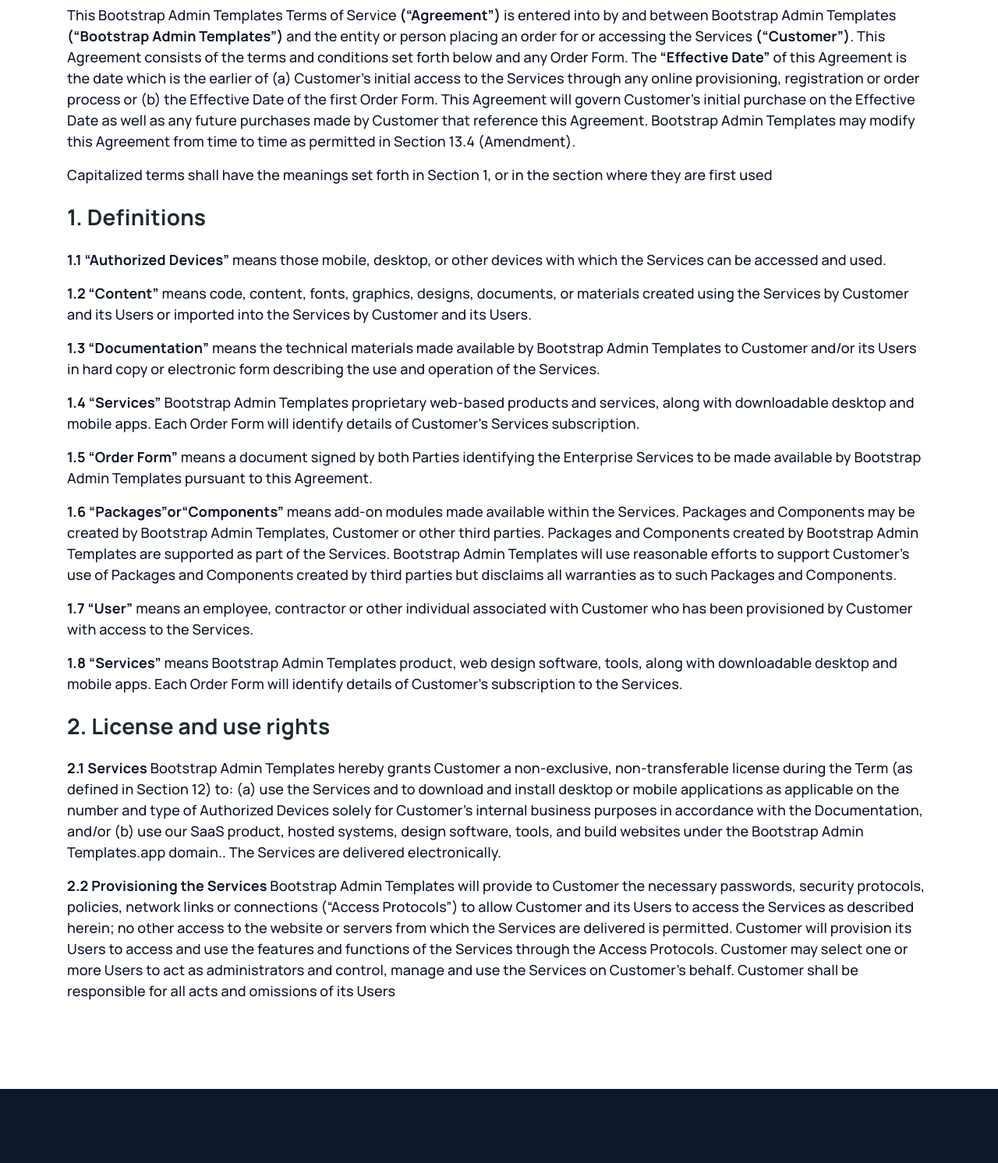
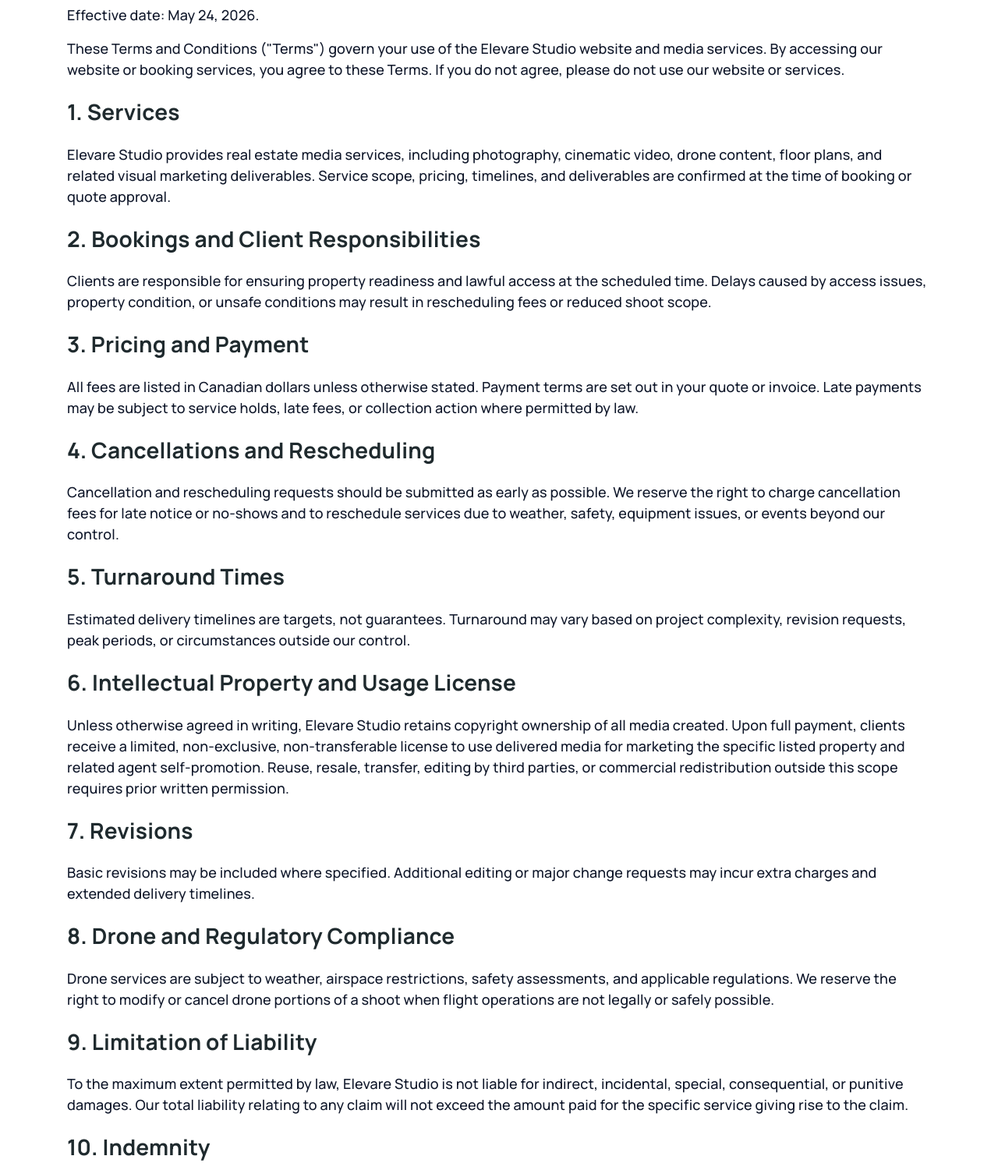
Before and after one commit to alokjain8496-del/elevare, a plain HTML site: page html/terms-and-conditions.html in a window 1280 px wide. Shown: the part 740-2232 px from the top of the page at 78% size. Drawn offline with Linux system fonts and the light colour scheme.

Commit message:
Rewrite privacy policy and terms content for Elevare website

```diff
--- a/html/terms-and-conditions.html
+++ b/html/terms-and-conditions.html
@@ -131,73 +131,50 @@
     <!--  Terms & Conditions Section -->
     <section class="terms-conditions py-5 py-lg-11">
       <div class="container">
-        <p class="fs-5 text-dark fw-medium">This Bootstrap Admin Templates Terms of Service <span
-            class="fw-bold">(“Agreement”)</span> is entered into by
-          and between Bootstrap Admin Templates <span class="fw-bold">(“Bootstrap Admin Templates”)</span> and the
-          entity or person placing an order for or
-          accessing the Services <span class="fw-bold">(“Customer”)</span>. This Agreement consists of the terms and
-          conditions set forth below and
-          any Order Form. The <span class="fw-bold">“Effective Date”</span> of this Agreement is the date which is the
-          earlier of (a) Customer’s
-          initial access to the Services through any online provisioning, registration or order process or (b) the
-          Effective Date of the first Order Form. This Agreement will govern Customer’s initial purchase on the
-          Effective Date as well as any future purchases made by Customer that reference this Agreement.
-          Bootstrap Admin Templates may modify this Agreement from time to time as permitted in Section 13.4
-          (Amendment).
-        </p>
-        <p class="fs-5 text-dark fw-medium">Capitalized terms shall have the meanings set forth in Section 1, or in the
-          section where they are first used
-        </p>
-        <h4 class="my-4">1. Definitions</h4>
-        <p class="fs-5 text-dark fw-medium"><span class="fw-bold">1.1 “Authorized Devices”</span> means those mobile,
-          desktop, or other devices with which the Services can be accessed and used.</p>
-        <p class="fs-5 text-dark fw-medium"><span class="fw-bold">1.2 “Content”</span> means code, content, fonts,
-          graphics, designs, documents, or materials created using the Services by Customer and its Users or imported
-          into the Services by Customer and its Users.</p>
-        <p class="fs-5 text-dark fw-medium"><span class="fw-bold">1.3 “Documentation”</span> means the technical
-          materials made available by Bootstrap Admin Templates to Customer and/or its Users in hard copy or electronic
-          form
-          describing the use and operation of the Services.</p>
-        <p class="fs-5 text-dark fw-medium"><span class="fw-bold">1.4 “Services”</span> Bootstrap Admin Templates
-          proprietary
-          web-based products and services, along with downloadable desktop and mobile apps. Each Order Form will
-          identify details of Customer’s Services subscription.</p>
-        <p class="fs-5 text-dark fw-medium"><span class="fw-bold">1.5 “Order Form”</span> means a document signed by
-          both Parties identifying the Enterprise Services to be made available by Bootstrap Admin Templates pursuant to
-          this
-          Agreement.</p>
-        <p class="fs-5 text-dark fw-medium"><span class="fw-bold">1.6 “Packages”or“Components”</span> means add-on
-          modules made available within the Services. Packages and Components may be created by Bootstrap Admin
-          Templates,
-          Customer or other third parties. Packages and Components created by Bootstrap Admin Templates are supported as
-          part
-          of the Services. Bootstrap Admin Templates will use reasonable efforts to support Customer’s use of Packages
-          and
-          Components created by third parties but disclaims all warranties as to such Packages and Components.</p>
-        <p class="fs-5 text-dark fw-medium"><span class="fw-bold">1.7 “User”</span> means an employee, contractor or
-          other individual associated with Customer who has been provisioned by Customer with access to the Services.
-        </p>
-        <p class="fs-5 text-dark fw-medium"><span class="fw-bold">1.8 “Services”</span> means Bootstrap Admin Templates
-          product, web design software, tools, along with downloadable desktop and mobile apps. Each Order Form will
-          identify details of Customer’s subscription to the Services.</p>
+        <p class="fs-5 text-dark fw-medium">Effective date: May 24, 2026.</p>
+        <p class="fs-5 text-dark fw-medium">These Terms and Conditions ("Terms") govern your use of the Elevare Studio website and media services. By accessing our website or booking services, you agree to these Terms. If you do not agree, please do not use our website or services.</p>
 
+        <h4 class="my-4">1. Services</h4>
+        <p class="fs-5 text-dark fw-medium">Elevare Studio provides real estate media services, including photography, cinematic video, drone content, floor plans, and related visual marketing deliverables. Service scope, pricing, timelines, and deliverables are confirmed at the time of booking or quote approval.</p>
 
-        <h4 class="my-4">2. License and use rights</h4>
-        <p class="fs-5 text-dark fw-medium"><span class="fw-bold">2.1 Services </span> Bootstrap Admin Templates hereby
-          grants
-          Customer a non-exclusive, non-transferable license during the Term (as defined in Section 12) to: (a) use the
-          Services and to download and install desktop or mobile applications as applicable on the number and type of
-          Authorized Devices solely for Customer’s internal business purposes in accordance with the Documentation,
-          and/or (b) use our SaaS product, hosted systems, design software, tools, and build websites under the
-          Bootstrap Admin Templates.app domain.. The Services are delivered electronically.</p>
-        <p class="fs-5 text-dark fw-medium"><span class="fw-bold">2.2 Provisioning the Services</span>
-          Bootstrap Admin Templates will provide to Customer the necessary passwords, security protocols, policies,
-          network
-          links or connections (“Access Protocols”) to allow Customer and its Users to access the Services as described
-          herein; no other access to the website or servers from which the Services are delivered is permitted. Customer
-          will provision its Users to access and use the features and functions of the Services through the Access
-          Protocols. Customer may select one or more Users to act as administrators and control, manage and use the
-          Services on Customer’s behalf. Customer shall be responsible for all acts and omissions of its Users</p>
+        <h4 class="my-4">2. Bookings and Client Responsibilities</h4>
+        <p class="fs-5 text-dark fw-medium">Clients are responsible for ensuring property readiness and lawful access at the scheduled time. Delays caused by access issues, property condition, or unsafe conditions may result in rescheduling fees or reduced shoot scope.</p>
+
+        <h4 class="my-4">3. Pricing and Payment</h4>
+        <p class="fs-5 text-dark fw-medium">All fees are listed in Canadian dollars unless otherwise stated. Payment terms are set out in your quote or invoice. Late payments may be subject to service holds, late fees, or collection action where permitted by law.</p>
+
+        <h4 class="my-4">4. Cancellations and Rescheduling</h4>
+        <p class="fs-5 text-dark fw-medium">Cancellation and rescheduling requests should be submitted as early as possible. We reserve the right to charge cancellation fees for late notice or no-shows and to reschedule services due to weather, safety, equipment issues, or events beyond our control.</p>
+
+        <h4 class="my-4">5. Turnaround Times</h4>
+        <p class="fs-5 text-dark fw-medium">Estimated delivery timelines are targets, not guarantees. Turnaround may vary based on project complexity, revision requests, peak periods, or circumstances outside our control.</p>
+
+        <h4 class="my-4">6. Intellectual Property and Usage License</h4>
+        <p class="fs-5 text-dark fw-medium">Unless otherwise agreed in writing, Elevare Studio retains copyright ownership of all media created. Upon full payment, clients receive a limited, non-exclusive, non-transferable license to use delivered media for marketing the specific listed property and related agent self-promotion. Reuse, resale, transfer, editing by third parties, or commercial redistribution outside this scope requires prior written permission.</p>
+
+        <h4 class="my-4">7. Revisions</h4>
+        <p class="fs-5 text-dark fw-medium">Basic revisions may be included where specified. Additional editing or major change requests may incur extra charges and extended delivery timelines.</p>
+
+        <h4 class="my-4">8. Drone and Regulatory Compliance</h4>
+        <p class="fs-5 text-dark fw-medium">Drone services are subject to weather, airspace restrictions, safety assessments, and applicable regulations. We reserve the right to modify or cancel drone portions of a shoot when flight operations are not legally or safely possible.</p>
+
+        <h4 class="my-4">9. Limitation of Liability</h4>
+        <p class="fs-5 text-dark fw-medium">To the maximum extent permitted by law, Elevare Studio is not liable for indirect, incidental, special, consequential, or punitive damages. Our total liability relating to any claim will not exceed the amount paid for the specific service giving rise to the claim.</p>
+
+        <h4 class="my-4">10. Indemnity</h4>
+        <p class="fs-5 text-dark fw-medium">You agree to indemnify and hold Elevare Studio harmless from claims, liabilities, damages, and expenses arising from your misuse of our services, unauthorized media use, or violation of law or third-party rights.</p>
+
+        <h4 class="my-4">11. Website Use</h4>
+        <p class="fs-5 text-dark fw-medium">You agree not to misuse the website, attempt unauthorized access, distribute malicious code, or engage in behavior that disrupts website functionality or harms our business or users.</p>
+
+        <h4 class="my-4">12. Changes to Terms</h4>
+        <p class="fs-5 text-dark fw-medium">We may update these Terms at any time. Updated Terms become effective when posted on this page with a revised effective date.</p>
+
+        <h4 class="my-4">13. Governing Law</h4>
+        <p class="fs-5 text-dark fw-medium">These Terms are governed by the laws of Alberta and applicable federal laws of Canada, without regard to conflict of law principles.</p>
+
+        <h4 class="my-4">14. Contact</h4>
+        <p class="fs-5 text-dark fw-medium mb-0">For questions about these Terms, contact us at <a class="fw-bold" href="mailto:info@elevares.ca">info@elevares.ca</a> or <a class="fw-bold" href="tel:+18258831177">+1 (825) 883-1177</a>.</p>
       </div>
     </section>
 
```
Also changed, not shown: html/privacy-policy.html (+35 -39 lines).
